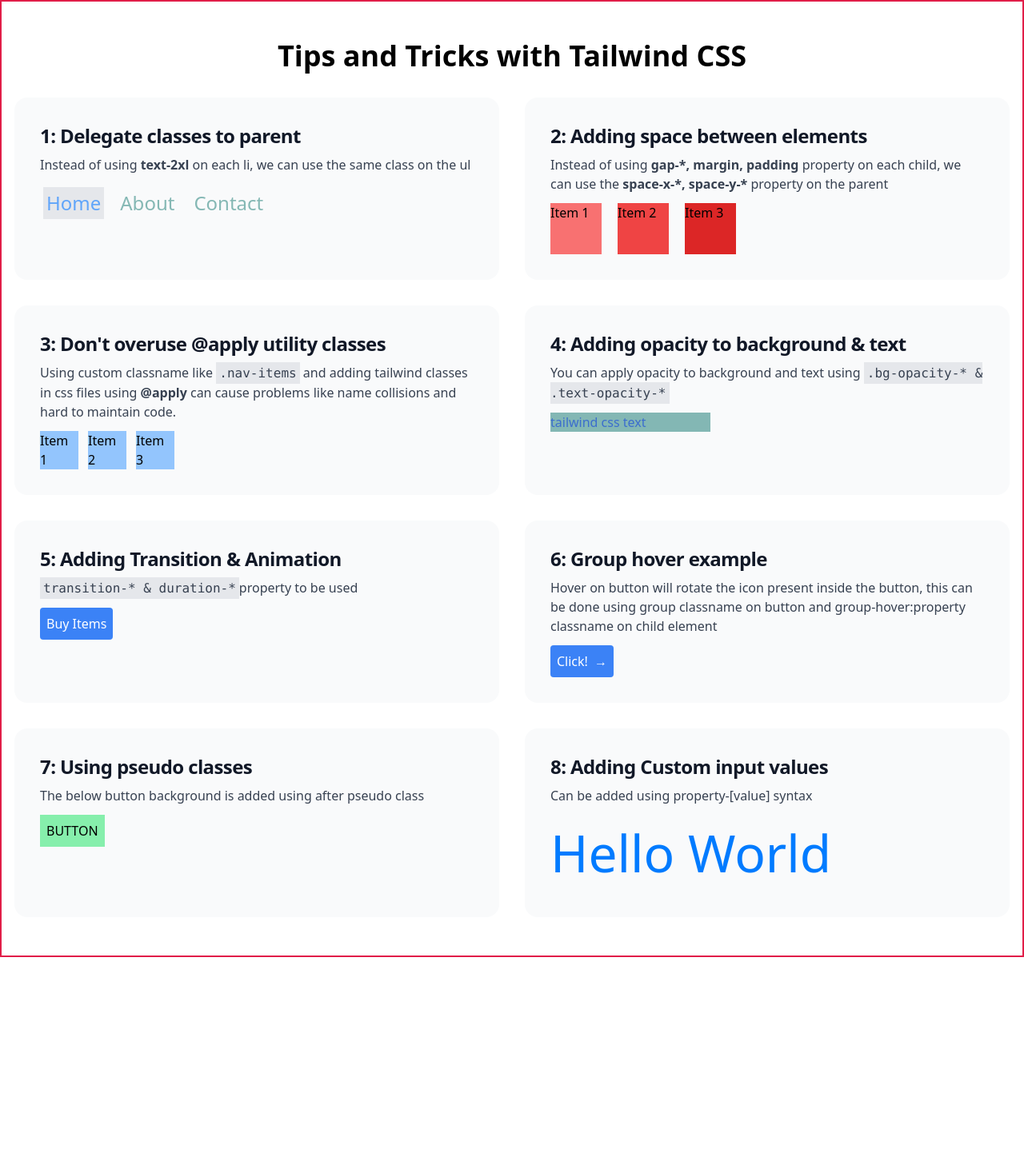
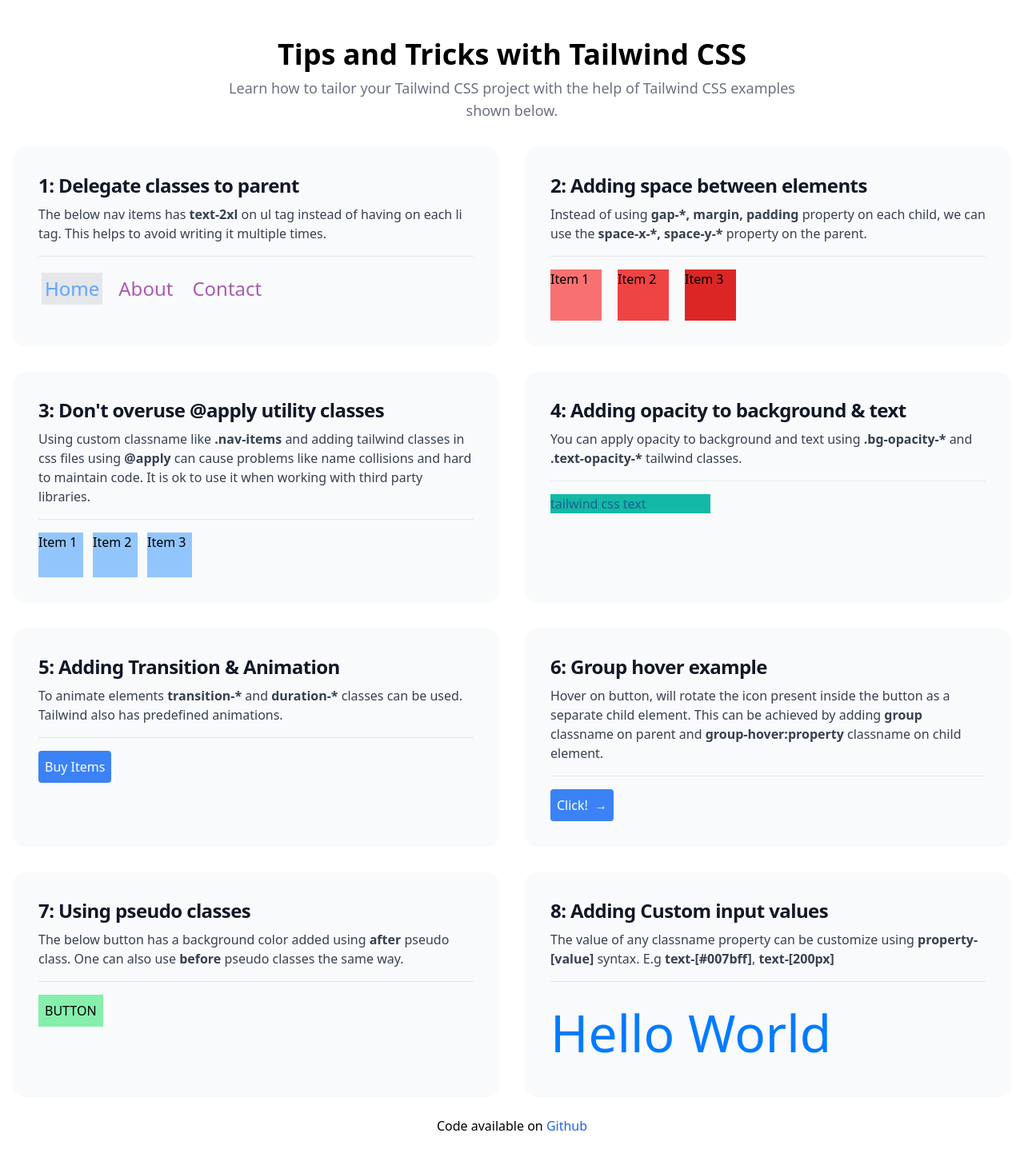
Before and after one commit to nirajrajgor/tailwindcss-tips, a React (Vite) app: page / in a window 1280 px wide. Shown: the top 1452 px of the page at 80% size. Before the commit the page ends 1197 px from the top, so only its background shows below. Built offline with nearby package versions, Linux system fonts and the light colour scheme.

Commit message:
Update style, add subtitle, add github repo link

```diff
--- a/src/App.css
+++ b/src/App.css
@@ -3,5 +3,5 @@ ul.nav-items {
 }
 
 ul.nav-items li {
-  @apply size-12 bg-blue-300;
+  @apply size-14 bg-blue-300;
 }
--- a/src/App.jsx
+++ b/src/App.jsx
@@ -1,22 +1,28 @@
 import "./App.css";
 import Description from "./Description";
+import Hr from "./Hr";
 import Title from "./Title";
 
 function App() {
   return (
-    <div className="container mx-auto px-4 py-12 border-2 border-rose-600">
-      <h1 className="text-4xl font-bold max-w-3xl mb-8 mx-auto text-center">
+    <div className="container mx-auto px-4 py-12">
+      <h1 className="text-4xl font-bold max-w-3xl mb-2 mx-auto text-center">
         Tips and Tricks with Tailwind CSS
       </h1>
+      <h2 className="mb-8 text-base text-gray-500 sm:text-lg max-w-3xl mx-auto text-center dark:text-gray-400">
+        Learn how to tailor your Tailwind CSS project with the help of Tailwind
+        CSS examples shown below.
+      </h2>
       <main className="grid grid-cols-1 gap-8 md:grid-cols-2">
-        <section className="bg-gray-50 p-8 rounded-2xl hover:shadow">
+        <section className="bg-gray-50 p-8 rounded-2xl">
           <Title text="1: Delegate classes to parent" />
           <Description>
-            Instead of using <b>text-2xl</b> on each li, we can use the same
-            class on the ul
+            The below nav items has <b>text-2xl</b> on ul tag instead of having
+            on each li tag. This helps to avoid writing it multiple times.
           </Description>
+          <Hr />
           <nav>
-            <ul className="flex flex-wrap text-2xl text-teal-700 text-opacity-50 p-1">
+            <ul className="flex flex-wrap text-2xl text-fuchsia-800 text-opacity-70 p-1">
               <li className="mr-4 bg-gray-200 text-blue-400 p-1">
                 <a href="#">Home</a>
               </li>
@@ -34,8 +40,9 @@ function App() {
           <Description>
             Instead of using <b>gap-*, margin, padding</b> property on each
             child, we can use the <b>space-x-*, space-y-*</b> property on the
-            parent
+            parent.
           </Description>
+          <Hr />
           <ul className="flex flex-row space-x-5">
             <li className="size-16 bg-red-400">Item 1</li>
             <li className="size-16 bg-red-500">Item 2</li>
@@ -46,11 +53,12 @@ function App() {
         <section className="bg-gray-50 p-8 rounded-2xl">
           <Title text="3: Don't overuse @apply utility classes" />
           <Description>
-            Using custom classname like{" "}
-            <code className="bg-gray-200 p-1">.nav-items</code> and adding
-            tailwind classes in css files using <b>@apply</b> can cause problems
-            like name collisions and hard to maintain code.
+            Using custom classname like <b>.nav-items</b> and adding tailwind
+            classes in css files using <b>@apply</b> can cause problems like
+            name collisions and hard to maintain code. It is ok to use it when
+            working with third party libraries.
           </Description>
+          <Hr />
           <ul className="nav-items">
             <li>Item 1</li>
             <li>Item 2</li>
@@ -61,20 +69,20 @@ function App() {
           <Title text="4: Adding opacity to background & text" />
           <Description>
             You can apply opacity to background and text using{" "}
-            <code className="bg-gray-200 p-1">
-              .bg-opacity-* & .text-opacity-*{" "}
-            </code>
+            <b>.bg-opacity-*</b> and <b>.text-opacity-*</b> tailwind classes.
           </Description>
-          <div className="bg-teal-700 bg-opacity-50 w-[200px]">
-            <p className="text-blue-700 text-opacity-70">tailwind css text</p>
+          <Hr />
+          <div className="bg-teal-500 bg-opacity-100 w-[200px]">
+            <p className="text-blue-900 text-opacity-70">tailwind css text</p>
           </div>
         </section>
         <section className="bg-gray-50 p-8 rounded-2xl">
           <Title text="5: Adding Transition & Animation " />
           <Description>
-            <code className="bg-gray-200 p-1">transition-* & duration-*</code>
-            property to be used
+            To animate elements <b>transition-*</b> and <b>duration-* </b>
+            classes can be used. Tailwind also has predefined animations.
           </Description>
+          <Hr />
           <button className="p-2 text-white rounded bg-blue-500 hover:bg-blue-700 active:bg-blue-900 transition-colors duration-200">
             Buy Items
           </button>
@@ -82,10 +90,12 @@ function App() {
         <section className="bg-gray-50 p-8 rounded-2xl">
           <Title text="6: Group hover example" />
           <Description>
-            Hover on button will rotate the icon present inside the button, this
-            can be done using group classname on button and group-hover:property
-            classname on child element
+            Hover on button, will rotate the icon present inside the button as a
+            separate child element. This can be achieved by adding <b>group</b>{" "}
+            classname on parent and <b>group-hover:property</b> classname on
+            child element.
           </Description>
+          <Hr />
           <button className="p-2 text-white rounded group bg-blue-500 hover:bg-blue-700 active:bg-blue-900 transition-colors duration-200">
             <span>Click!</span>
             <span className="ml-2 inline-block group-hover:rotate-90 duration-300">
@@ -96,18 +106,37 @@ function App() {
         <section className="bg-gray-50 p-8 rounded-2xl">
           <Title text="7: Using pseudo classes" />
           <Description>
-            The below button background is added using after pseudo class
+            The below button has a background color added using <b>after</b>{" "}
+            pseudo class. One can also use <b>before</b> pseudo classes the same
+            way.
           </Description>
+          <Hr />
           <button className="p-2 relative after:absolute after:bg-green-300 after:inset-0 after:z-0">
             <h6 className="z-10 relative">BUTTON </h6>
           </button>
         </section>
         <section className="bg-gray-50 p-8 rounded-2xl">
           <Title text="8: Adding Custom input values" />
-          <Description>Can be added using property-[value] syntax</Description>
+          <Description>
+            The value of any classname property can be customize using
+            <b> property-[value]</b> syntax. E.g <b>text-[#007bff]</b>,{" "}
+            <b>text-[200px]</b>
+          </Description>
+          <Hr />
           <h5 className="text-[#007bff] text-[4rem]">Hello World</h5>
         </section>
       </main>
+      <footer className="mt-6 text-center">
+        Code available on{" "}
+        <a
+          href="https://github.com/nirajrajgor/tailwindcss-tips"
+          target="_blank"
+          rel="noreferrer"
+          className="font-medium text-blue-600 dark:text-blue-500 hover:underline"
+        >
+          Github
+        </a>
+      </footer>
     </div>
   );
 }
```
